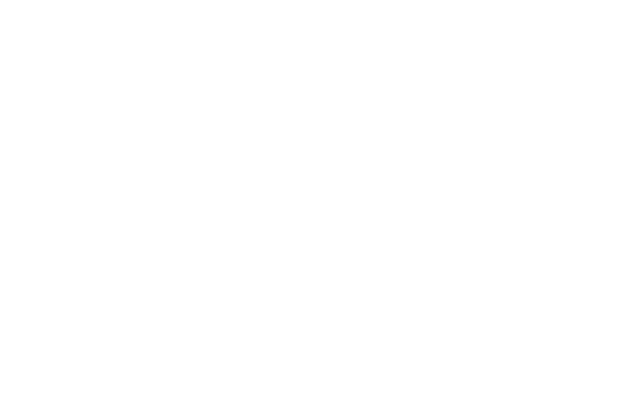
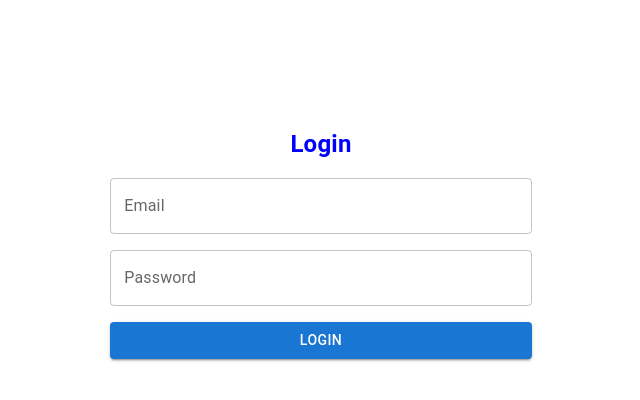
Before and after one commit to JagadeeshAleti/MERN_APP, a React (Create React App) app in the folder client/: page /login in a window 1280 px wide. Before the commit this address had no page. Shown: the top 400 px of the page, without its empty margins (319-959 px from the left). Built offline with nearby package versions, Linux system fonts and the light colour scheme.

Commit message:
Designing Login Page

```diff
--- a/client/src/App.js
+++ b/client/src/App.js
@@ -1,5 +1,6 @@
 import React from "react";
 import { BrowserRouter, Routes, Route } from "react-router-dom";
+import Login from "./components/Login/Login";
 import Register from "./components/Register/Register";
 
 function App() {
@@ -8,6 +9,7 @@
       <BrowserRouter>
         <Routes>
           <Route path="/register" element={<Register />} />
+          <Route path="/login" element={<Login />}></Route>
         </Routes>
       </BrowserRouter>
     </div>
--- /dev/null
+++ b/client/src/components/Login/Login.jsx
@@ -0,0 +1,77 @@
+import { Grid, TextField, Typography, Button } from "@mui/material";
+import React from "react";
+import { useState } from "react";
+import joi from "joi";
+
+const schema = joi.object({
+  email: joi
+    .string()
+    .min(3)
+    .required()
+    .email({ tlds: false }),
+  password: joi
+    .string()
+    .regex(/^(?=.*?[A-Z])(?=.*?[a-z])(?=.*?[0-9])(?=.*?[#?!@$%^&*-]).{8,}$/),
+});
+const Login = () => {
+  const [email, setEmail] = useState();
+  const [password, setPassword] = useState();
+
+  const isValidUser = schema.validate({
+    email,
+    password,
+  });
+
+  console.log(isValidUser);
+
+  const onSubmitHandler = (e) => {
+    e.preventDefault();
+    console.log(email, password);
+  };
+
+  return (
+    <Grid container item xs={12} sm={4} m="auto" rowGap={2} mt={"10%"}>
+      <Grid item xs={12}>
+        <Typography
+          sx={{
+            color: "blue",
+            textAlign: "center",
+            fontWeight: "bold",
+            fontSize: 24,
+          }}
+        >
+          Login
+        </Typography>
+      </Grid>
+      <Grid item xs="12">
+        <TextField
+          fullWidth
+          color="primary"
+          value={email}
+          onChange={(e) => setEmail(e.target.value)}
+          id="outlined-basic"
+          label="Email"
+          variant="outlined"
+        />
+      </Grid>
+      <Grid item xs="12">
+        <TextField
+          fullWidth
+          color="primary"
+          value={password}
+          onChange={(e) => setPassword(e.target.value)}
+          id="outlined-basic"
+          label="Password"
+          variant="outlined"
+        />
+      </Grid>
+      <Grid item xs="12">
+        <Button fullWidth variant="contained" onClick={onSubmitHandler}>
+          Login
+        </Button>
+      </Grid>
+    </Grid>
+  );
+};
+
+export default Login;
--- a/client/src/components/Register/Register.jsx
+++ b/client/src/components/Register/Register.jsx
@@ -118,7 +118,7 @@
       </Grid>
       <Grid item xs={12}>
         <Button fullWidth onClick={onSubmitHandler} variant="contained">
-          Contained
+          Register
         </Button>
       </Grid>
     </Grid>
```
Also changed, not shown: 2 other files (tests, documents, lock files or other folders).
